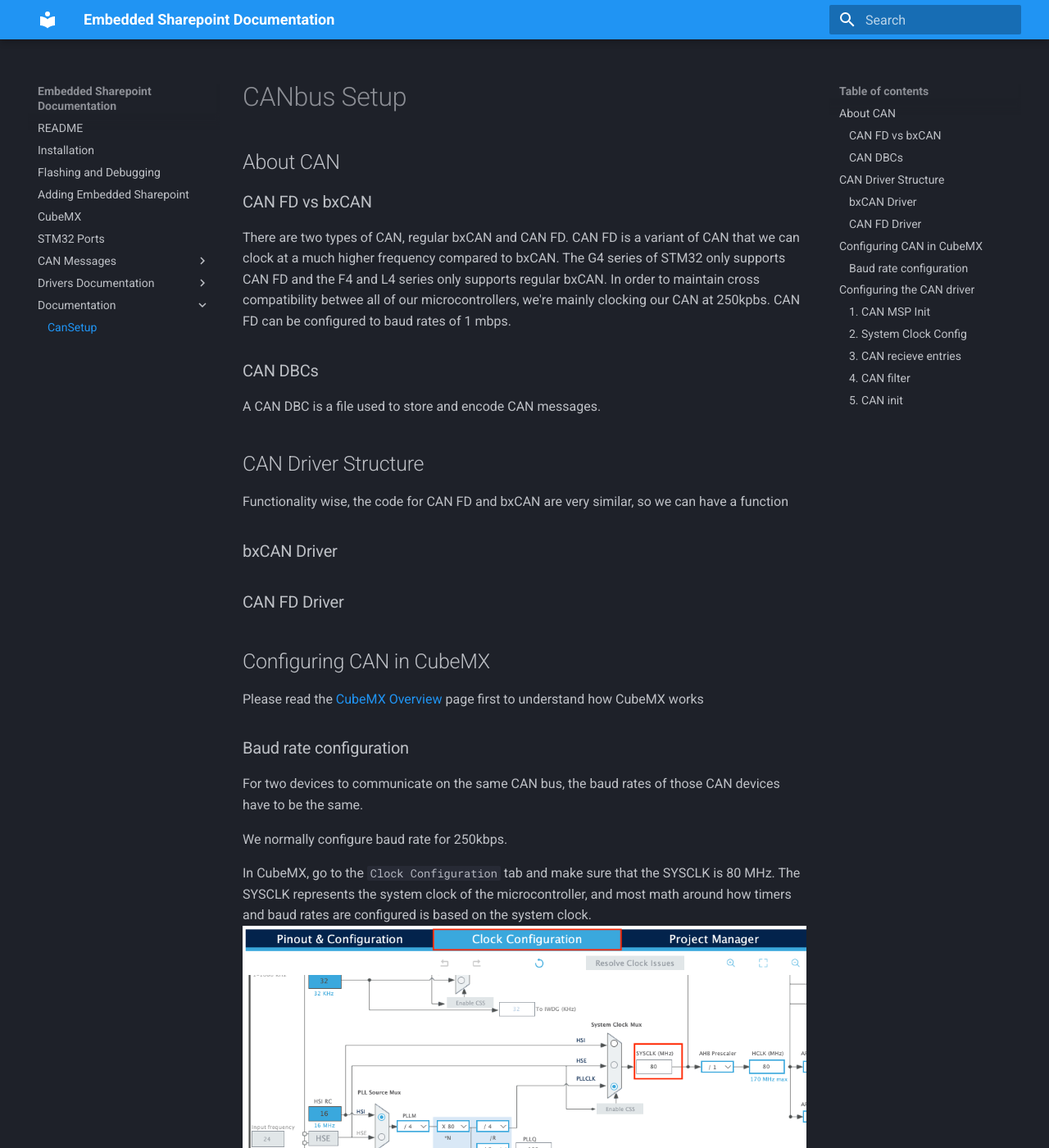
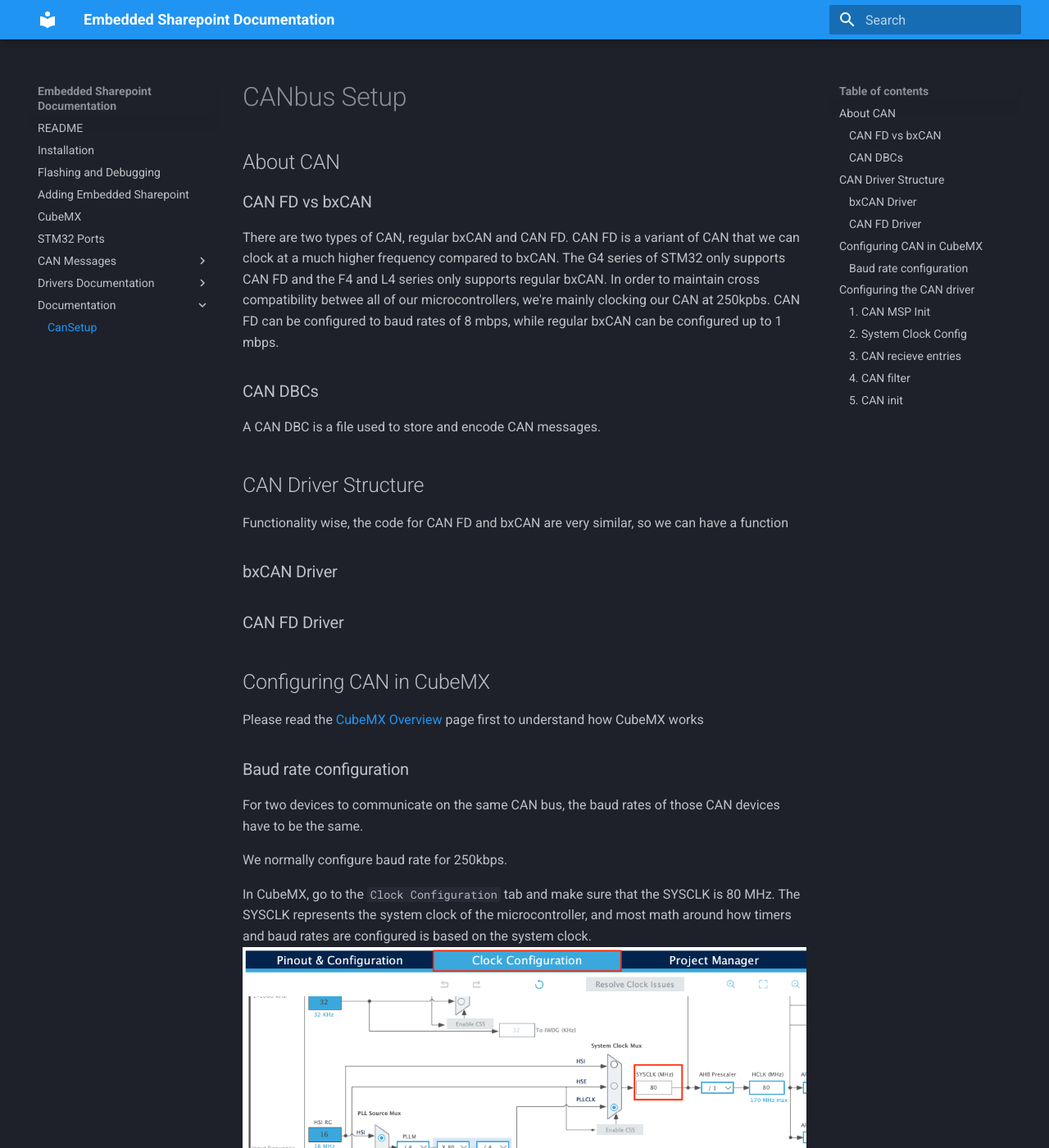
Before and after one commit to lhr-solar/Embedded-Sharepoint, an MkDocs documentation site: the page built from docs/CanSetup.md, in a window 1280 px wide and 1400 px high. Shown: the whole window at 82% size. Built offline with MkDocs 1.6.1 and Material for MkDocs 9.7.7, drawn with Linux system fonts in a browser that asks for light colours; some of the changed text lies outside the part shown.

Commit message:
some docs

```diff
--- a/docs/CanSetup.md
+++ b/docs/CanSetup.md
@@ -3,7 +3,7 @@
 ## About CAN
 
 ### CAN FD vs bxCAN
-There are two types of CAN, regular bxCAN and CAN FD. CAN FD is a variant of CAN that we can clock at a much higher frequency compared to bxCAN. The G4 series of STM32 only supports CAN FD and the F4 and L4 series only supports regular bxCAN. In order to maintain cross compatibility betwee all of our microcontrollers, we're mainly clocking our CAN at 250kpbs. CAN FD can be configured to baud rates of 1 mbps.
+There are two types of CAN, regular bxCAN and CAN FD. CAN FD is a variant of CAN that we can clock at a much higher frequency compared to bxCAN. The G4 series of STM32 only supports CAN FD and the F4 and L4 series only supports regular bxCAN. In order to maintain cross compatibility betwee all of our microcontrollers, we're mainly clocking our CAN at 250kpbs. CAN FD can be configured to baud rates of 8 mbps, while regular bxCAN can be configured up to 1 mbps.
 
 ### CAN DBCs
 A CAN DBC is a file used to store and encode CAN messages.
```
Also changed, not shown: other parts of docs/CanSetup.md (+2 -2 lines), docs/README.md (+2 -2 lines).
